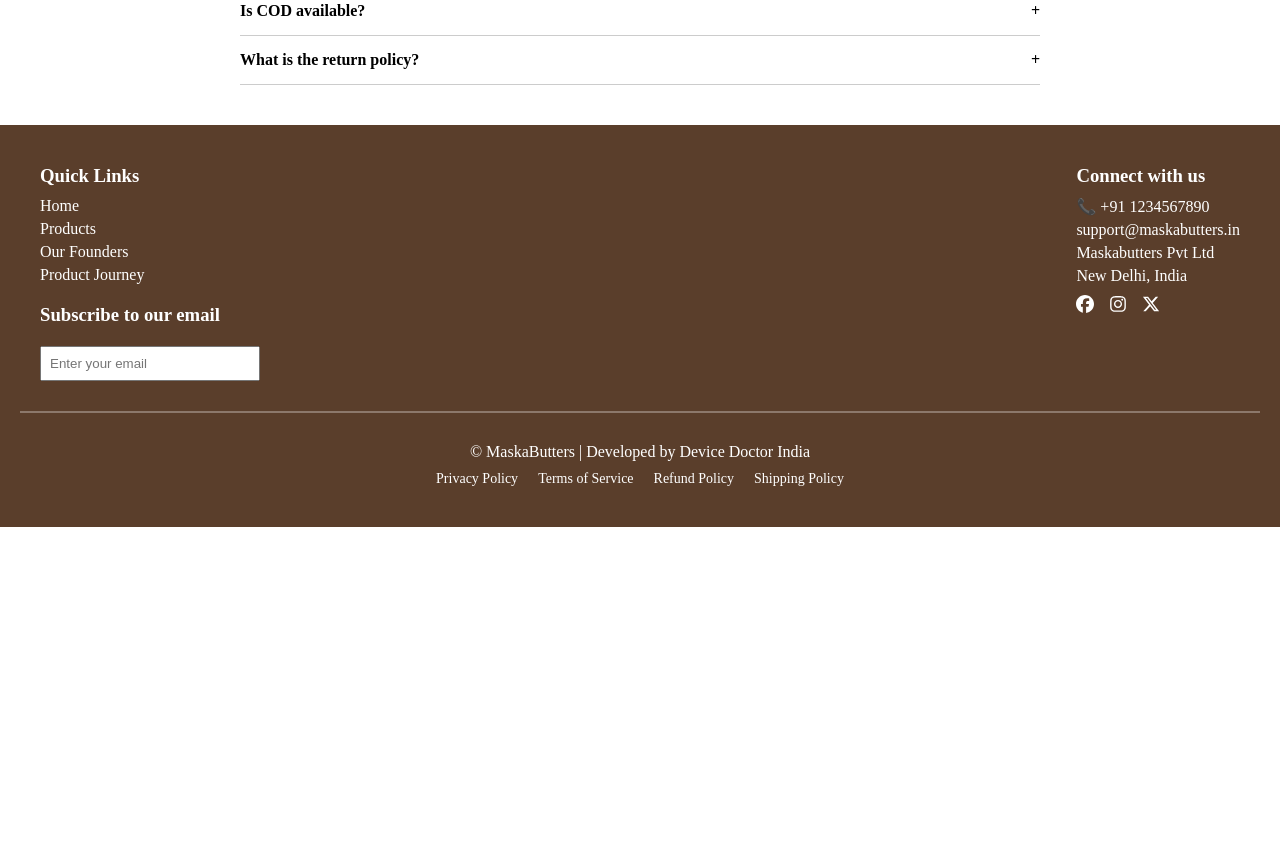
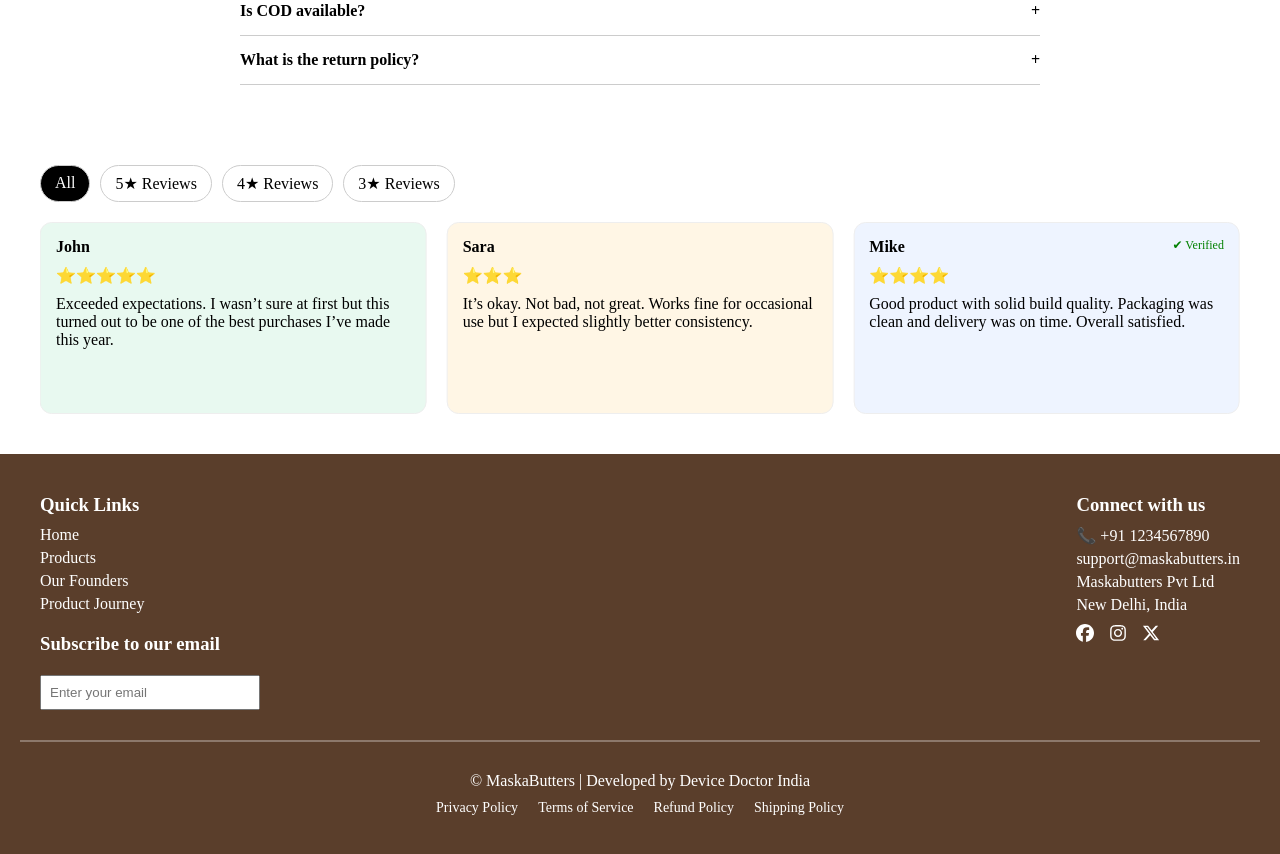
Before and after one commit to AkashTirkey/Product-Description-Review-Ui, a React (Vite) app: page / in a window 1280 px wide. Shown: the part 1940-2794 px from the top of the page. Before the commit the page ends 2467 px from the top, so only its background shows below. Built offline with nearby package versions, Linux system fonts and the light colour scheme.

Commit message:
added review section

```diff
--- a/package.json
+++ b/package.json
@@ -10,9 +10,11 @@
     "preview": "vite preview"
   },
   "dependencies": {
+    "framer-motion": "^12.38.0",
     "react": "^19.2.5",
     "react-dom": "^19.2.5",
-    "react-icons": "^5.6.0"
+    "react-icons": "^5.6.0",
+    "swiper": "^12.1.3"
   },
   "devDependencies": {
     "@babel/core": "^7.29.0",
--- a/src/App.jsx
+++ b/src/App.jsx
@@ -6,6 +6,7 @@
 import FAQ from "./FAQ";
 import Footer from "./Footer";
 import TopBanner from "./TopBanner";
+import ReviewSection from "./ReviewSection";
 
 const App = () => {
   return (
@@ -15,6 +16,7 @@
       <Product/>
       <ProductDetails/>
       <FAQ/>
+      <ReviewSection/>
       <Footer/>
     </div>
   );
--- /dev/null
+++ b/src/ReviewSection.jsx
@@ -0,0 +1,213 @@
+import React, { useState } from "react";
+import { motion, AnimatePresence } from "framer-motion";
+import style from "./style/Reviews.module.css";
+import { Swiper, SwiperSlide } from "swiper/react";
+import { Autoplay } from "swiper/modules";
+import "swiper/css";
+
+const ReviewSection = () => {
+  const [filter, setFilter] = useState("all");
+
+const reviews = [
+  {
+    name: "Aman",
+    rating: 5,
+    text: "Absolutely loved this product. The quality is top-notch and it genuinely feels premium. I’ve been using it daily and it has become part of my routine.",
+    verified: true
+  },
+  {
+    name: "Riya",
+    rating: 4,
+    text: "Really good experience overall. The product feels fresh and well-made. Slight improvements in pricing would make it perfect.",
+    verified: true
+  },
+  {
+    name: "John",
+    rating: 5,
+    text: "Exceeded expectations. I wasn’t sure at first but this turned out to be one of the best purchases I’ve made this year.",
+    verified: false
+  },
+  {
+    name: "Sara",
+    rating: 3,
+    text: "It’s okay. Not bad, not great. Works fine for occasional use but I expected slightly better consistency.",
+    verified: false
+  },
+  {
+    name: "Mike",
+    rating: 4,
+    text: "Good product with solid build quality. Packaging was clean and delivery was on time. Overall satisfied.",
+    verified: true
+  },
+  {
+    name: "Neha",
+    rating: 5,
+    text: "One word: amazing. The texture and feel are exactly what I was looking for. Will definitely reorder.",
+    verified: true
+  },
+  {
+    name: "Karan",
+    rating: 4,
+    text: "Very reliable product. Does what it claims without any issues. A bit pricey but worth it for the quality.",
+    verified: false
+  },
+  {
+    name: "Priya",
+    rating: 5,
+    text: "I’ve tried multiple brands but this stands out. Smooth experience and excellent quality overall.",
+    verified: true
+  },
+  {
+    name: "Arjun",
+    rating: 3,
+    text: "Average experience. Nothing special but not disappointing either. Could be improved in terms of taste and consistency.",
+    verified: false
+  },
+  {
+    name: "Simran",
+    rating: 4,
+    text: "Pretty good product. I like the packaging and overall presentation. Feels like a trusted brand.",
+    verified: true
+  },
+  {
+    name: "Vikram",
+    rating: 5,
+    text: "Outstanding quality. You can instantly feel the difference compared to regular products in the market.",
+    verified: true
+  },
+  {
+    name: "Anjali",
+    rating: 4,
+    text: "Good experience. The product is consistent and easy to use. Would recommend it to others.",
+    verified: false
+  },
+  {
+    name: "Rahul",
+    rating: 5,
+    text: "Superb product. Everything from packaging to performance is well thought out and high quality.",
+    verified: true
+  },
+  {
+    name: "Meera",
+    rating: 3,
+    text: "It’s fine for basic use. Nothing extraordinary but gets the job done without issues.",
+    verified: false
+  },
+  {
+    name: "Dev",
+    rating: 4,
+    text: "Solid product overall. Nice balance of quality and usability. Happy with the purchase.",
+    verified: true
+  }
+];
+
+  const filteredReviews =
+    filter === "all"
+      ? reviews
+      : reviews.filter((r) => r.rating === filter);
+
+      const getBgColor = (rating) => {
+  switch (rating) {
+    case 5:
+      return "#e8f9f0"; // soft green
+    case 4:
+      return "#eef4ff"; // soft blue
+    case 3:
+      return "#fff6e5"; // soft yellow
+    default:
+      return "#ffffff";
+  }
+};
+
+  return (
+    <div className={style.container}>
+
+      {/* FILTER TABS */}
+      <div className={style.tabs}>
+        {["all", 5, 4, 3].map((f) => (
+          <div
+            key={f}
+            className={`${style.tab} ${filter === f ? style.active : ""}`}
+            onClick={() => setFilter(f)}
+          >
+            {f === "all" ? "All" : `${f}★ Reviews`}
+          </div>
+        ))}
+      </div>
+
+      {/* REVIEW FEED */}
+<div className={style.swiperWrapper}>
+
+  {/* ALL → SWIPER */}
+  {filter === "all" ? (
+
+  <Swiper
+  modules={[Autoplay]}
+  autoplay={{
+    delay: 800,
+    disableOnInteraction: false
+}}
+    speed={500}
+  spaceBetween={20}
+  slidesPerView={2}
+  breakpoints={{
+    640: { slidesPerView: 1 },
+    768: { slidesPerView: 2 },
+    1024: { slidesPerView: 3 }
+  }}
+>
+      {reviews.map((r, i) => (
+        <SwiperSlide key={i}>
+          <div className={style.card} style={{ background: getBgColor(r.rating) }}>
+            <div className={style.top}>
+              <strong>{r.name}</strong>
+              {r.verified && (
+                <span className={style.badge}>✔ Verified</span>
+              )}
+            </div>
+
+            <div>{"⭐".repeat(r.rating)}</div>
+            <p>{r.text}</p>
+          </div>
+        </SwiperSlide>
+      ))}
+    </Swiper>
+
+  ) : (
+
+    /* FILTERED → GRID + ANIMATION */
+    <AnimatePresence mode="wait">
+
+      {filteredReviews.map((r, i) => (
+        <motion.div
+          key={r.name + i}
+          className={style.card}
+          initial={{ opacity: 0, y: 15, scale: 0.98 }}
+          animate={{ opacity: 1, y: 0, scale: 1 }}
+          exit={{ opacity: 0, y: -10, scale: 0.98 }}
+          transition={{ duration: 0.25 }}
+          style={{ background: getBgColor(r.rating) }}
+          layout
+        >
+          <div className={style.top}>
+            <strong>{r.name}</strong>
+            {r.verified && (
+              <span className={style.badge}>✔ Verified</span>
+            )}
+          </div>
+
+          <div>{"⭐".repeat(r.rating)}</div>
+          <p>{r.text}</p>
+        </motion.div>
+      ))}
+
+    </AnimatePresence>
+
+  )}
+
+</div>
+    </div>
+  );
+};
+
+export default ReviewSection;
--- a/src/style/Navbar.module.css
+++ b/src/style/Navbar.module.css
@@ -12,7 +12,9 @@
     align-items: center;
     padding: 10px 20px;
     /* background-color: #a3a1a1; */
-    color: #fff
+    color: #fff;
+    position:sticky;
+    z-index: 999;
 }
 
 .logo{
--- /dev/null
+++ b/src/style/Reviews.module.css
@@ -0,0 +1,75 @@
+.container {
+  padding: 40px;
+}
+
+.tabs {
+  display: flex;
+  gap: 10px;
+  margin-bottom: 20px;
+}
+
+.tab {
+  padding: 8px 14px;
+  border: 1px solid #ccc;
+  cursor: pointer;
+  border-radius: 20px;
+  transition: all 0.3s ease;
+}
+
+.active {
+  background: black;
+  color: white;
+}
+
+/* GRID */
+.grid {
+  display: grid;
+  grid-template-columns: repeat(auto-fit, minmax(250px, 1fr));
+  gap: 20px;
+}
+
+/* SWIPER WRAPPER */
+.swiperWrapper {
+  width: 100%;
+  overflow: hidden;
+}
+
+/* CARD (ONLY ONE VERSION) */
+.card {
+  padding: 15px;
+  border: 1px solid #eee;
+  border-radius: 12px;
+  background: white;
+
+  display: flex;
+  flex-direction: column;
+  gap: 10px;
+
+  min-height: 160px;
+  transition: 0.2s ease;
+}
+
+.card:hover {
+  transform: translateY(-3px);
+  box-shadow: 0 6px 20px rgba(0,0,0,0.1);
+}
+
+/* SWIPER FIX */
+.swiper {
+  width: 100% !important;
+}
+
+.swiper-slide {
+  display: flex;
+  height: auto;
+}
+
+.top {
+  display: flex;
+  justify-content: space-between;
+}
+
+.badge {
+  font-size: 12px;
+  color: green;
+}
```
Also changed, not shown: 1 other file (tests, documents, lock files or other folders).
